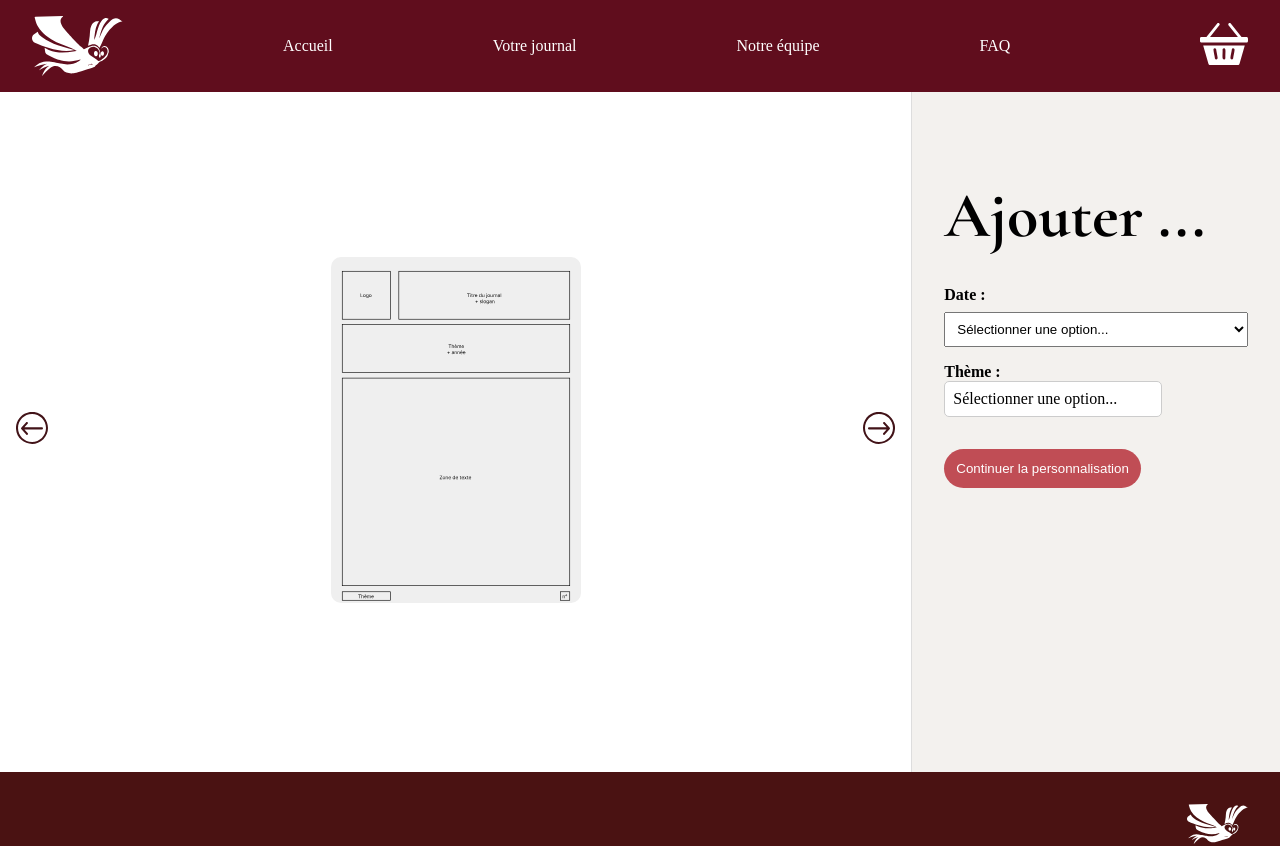
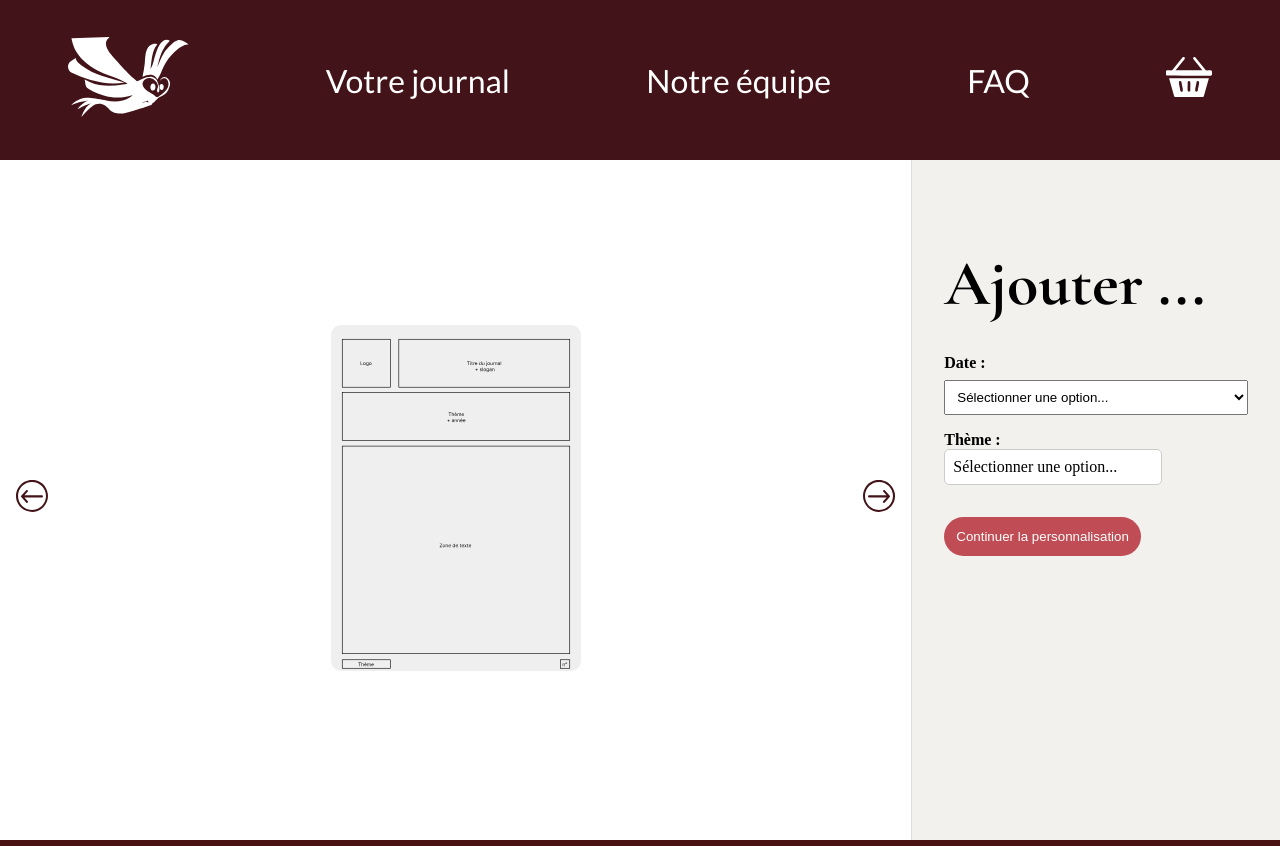
Before and after one commit to clementAvesque/voyages_de_papiers, a Vue app: page /article in a window 1280 px wide. Shown: the top 846 px of the page. Built offline with nearby package versions, Linux system fonts and the light colour scheme.

Commit message:
finition du header en component et commencement de la FAQ

```diff
--- a/src/App.vue
+++ b/src/App.vue
@@ -1,8 +1,10 @@
 <script setup>
 import HelloWorld from './components/HelloWorld.vue'
+import Header from './components/Header.vue'
 </script>
 
 <template>
+  <Header/>
   <div>
     <router-view />
   </div>
--- /dev/null
+++ b/src/components/Header.vue
@@ -0,0 +1,41 @@
+<script setup>
+import { ref } from 'vue'
+import { RouterLink } from 'vue-router';
+
+</script>
+
+<template>
+  <header>
+    <RouterLink to="/"><img src="../images/logo-white.svg" alt="Logo"></RouterLink>
+    <RouterLink to="/Article" style="text-decoration: none; color: white;">Votre journal</RouterLink>
+    <RouterLink to="/team" style="text-decoration: none; color: white;">Notre équipe</RouterLink>
+    <RouterLink to="/FAQ" style="text-decoration: none; color: white;">FAQ</RouterLink>
+    <RouterLink to="/Panier" style="text-decoration: none; color: white;">
+      <img src="../images/logo-panier.svg" alt="panier" style="height: 5vh;">
+    </RouterLink>
+  </header>
+</template>
+
+<style>
+
+.lato-black- {
+    font-family: "Lato", sans-serif;
+    font-weight: auto;
+    font-style: normal;
+}
+
+header{
+    display: flex;
+    flex-direction: row;
+    justify-content: space-around;
+    align-items: center;
+    height: 20vh;
+    background-color: rgba(66, 19, 24, 1);
+    font-size: 24pt;
+    font-family: "Lato", sans-serif;
+}
+header img{
+    height: 10vh;
+}
+
+</style>
--- a/src/router/index.js
+++ b/src/router/index.js
@@ -3,6 +3,7 @@ import Article from '/src/views/Article.vue'
 import Personnalisation from '/src/views/Personnalisation.vue'
 import Panier from '/src/views/Panier.vue'
 import Paiment from '/src/views/Paiment.vue'
+import FAQ  from '../views/FAQ.vue'
 
 import Home from '../views/HomePage.vue'
 import team from '../views/equipe.vue'
@@ -19,7 +20,6 @@ const routes = [
     component: Home
   },
   {
-
     path: '/team',
     name: 'team',
     component: team
@@ -38,6 +38,11 @@ const routes = [
     path: '/Paiement',
     name: 'Paiement',
     component: Paiment
+  },
+  {
+    path:'/FAQ',
+    name:'FAQ',
+    component: FAQ
   }
 ]
 
--- a/src/views/Article.vue
+++ b/src/views/Article.vue
@@ -1,19 +1,5 @@
 <template>
   <div>
-    <header class="header">
-      <div class="header-left">
-        <img src="/src/images/logo-white.svg" alt="Logo" />
-        <nav class="nav">
-          <a href="#">Accueil</a>
-          <a href="#">Votre journal</a>
-          <a href="#">Notre équipe</a>
-          <a href="#">FAQ</a>
-        </nav>
-      </div>
-      <div class="header-right">
-        <img src="/src/images/logo-panier.svg" alt="Panier" />
-      </div>
-    </header>
 
     <main class="main">
       <div class="left-panel">
--- /dev/null
+++ b/src/views/FAQ.vue
@@ -0,0 +1,28 @@
+<template>
+    <section id="faq">
+        <h1>Notre FAQ</h1>
+
+    </section>
+</template>
+
+<script>
+
+</script>
+
+<style>
+#faq{
+    background-image: url("../images/background_mockup.svg");
+    height: 100vh;
+    width: 100vw;
+    display: flex;
+    flex-direction: column;
+    justify-content: start;
+    align-items: center;
+}
+
+h1{
+    margin-top: 50px;
+    font-size: 50pt;
+}
+
+</style>
--- a/src/views/HomePage.vue
+++ b/src/views/HomePage.vue
@@ -179,9 +179,12 @@ export default {
 
 #demonstration {
     background-image: url("../images/background_mockup.svg");
+    background-repeat: no-repeat;
+    background-size: cover;
     display: flex;
     flex-direction: column;
     align-items: center;
+    width: 100vw;
 }
 
 #information #first {
--- a/src/views/Panier.vue
+++ b/src/views/Panier.vue
@@ -1,19 +1,6 @@
 <template>
   <div class="container">
-    <header class="header">
-      <div class="header-left">
-        <img src="/src/images/logo-white.svg" alt="Logo" />
-        <nav class="nav">
-          <a href="#">Accueil</a>
-          <a href="#">Votre journal</a>
-          <a href="#">Notre équipe</a>
-          <a href="#">FAQ</a>
-        </nav>
-      </div>
-      <div class="header-right">
-        <img src="/src/images/logo-panier.svg" alt="Panier" />
-      </div>
-    </header>
+
     <main class="main">
       <h1>Votre Panier</h1>
       <div class="cart">
--- a/src/views/Personnalisation.vue
+++ b/src/views/Personnalisation.vue
@@ -1,19 +1,5 @@
 <template>
   <div>
-    <header class="header">
-      <div class="header-left">
-        <img src="/src/images/logo-white.svg" alt="Logo" />
-        <nav class="nav">
-          <a href="#">Accueil</a>
-          <a href="#">Votre journal</a>
-          <a href="#">Notre équipe</a>
-          <a href="#">FAQ</a>
-        </nav>
-      </div>
-      <div class="header-right">
-        <img src="/src/images/logo-panier.svg" alt="Panier" />
-      </div>
-    </header>
     <main class="main">
       <div class="left-panel">
         <button class="nav-arrow left" @click="prevImage"><img src="/src/images/fleche-gauche.svg" alt="fleche" /></button>
```
